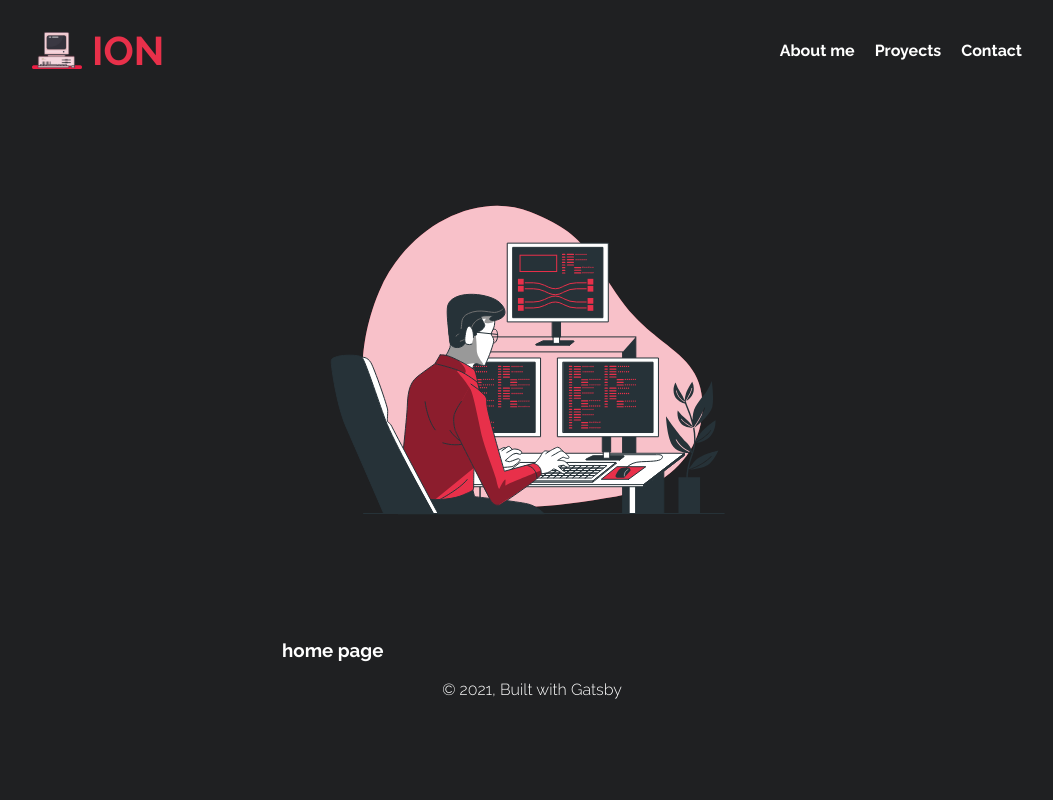
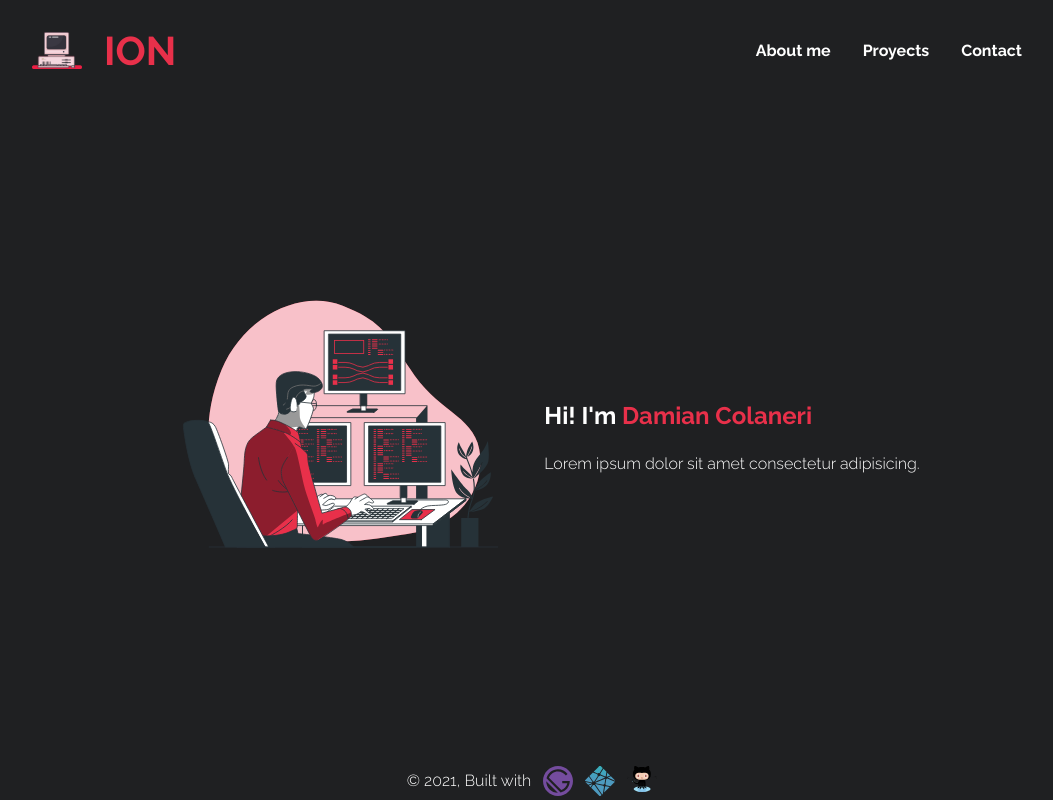
Before and after one commit to aquiroot/personal-website, a Gatsby site: page / in a window 1280 px wide. Shown: the whole page, without its empty margins (108-1161 px from the left). Built offline with nearby package versions, Linux system fonts and the light colour scheme; Gatsby itself is replaced by a stand-in of ours.

Commit message:
[ADD] footer icons

```diff
--- a/src/components/Footer.js
+++ b/src/components/Footer.js
@@ -1,11 +1,22 @@
+import { StaticImage } from "gatsby-plugin-image"
 import React from "react"
+
+import "../styles/footer.css"
 
 export const Footer = () => {
   return (
-    <div>
+    <div className="footer">
       © {new Date().getFullYear()}, Built with
-      {` `}
-      <a href="https://www.gatsbyjs.com">Gatsby</a>
+      {`   `}
+      <a href="https://www.gatsbyjs.com">
+        <StaticImage src="../images/gatsby.svg" width={30} alt="gatsby" />
+      </a>
+      <a href="https://www.gatsbyjs.com">
+        <StaticImage src="../images/netlify.svg" width={30} alt="netlify" />
+      </a>
+      <a href="https://www.gatsbyjs.com">
+        <StaticImage src="../images/github.svg" width={30} alt="github" />
+      </a>
     </div>
   )
 }
--- a/src/components/layout.js
+++ b/src/components/layout.js
@@ -18,13 +18,11 @@ const Layout = ({ children }) => {
   `)
 
   return (
-    <>
+    <div className="container">
       <Header siteTitle={data.site.siteMetadata?.title || `Title`} />
-      <div className="container">
-        <main>{children}</main>
-        <Footer />
-      </div>
-    </>
+      <main>{children}</main>
+      <Footer />
+    </div>
   )
 }
 
--- a/src/pages/about.js
+++ b/src/pages/about.js
@@ -1,9 +1,11 @@
 import React from "react"
 import Layout from "../components/layout"
+import Seo from "../components/Seo"
 
 const About = () => {
   return (
     <Layout>
+      <Seo title="About" />
       <h2>about me</h2>
     </Layout>
   )
--- a/src/pages/contact.js
+++ b/src/pages/contact.js
@@ -1,9 +1,11 @@
 import React from "react"
 import Layout from "../components/layout"
+import Seo from "../components/Seo"
 
 const Contact = () => {
   return (
     <Layout>
+      <Seo title="Contact" />
       <h3>Contact</h3>
     </Layout>
   )
--- a/src/pages/index.js
+++ b/src/pages/index.js
@@ -3,16 +3,24 @@ import * as React from "react"
 
 import Layout from "../components/layout"
 import Seo from "../components/Seo"
+import "../styles/index.css"
 
 const IndexPage = () => (
   <Layout>
     <Seo title="Home" />
-    <StaticImage
-      src="../images/Programming-bro.svg"
-      width={500}
-      alt="programing"
-    />
-    <h3>home page</h3>
+    <div className="content">
+      <StaticImage
+        src="../images/Programming-bro.svg"
+        width={400}
+        alt="programing"
+      />
+      <div>
+        <h3>
+          Hi! I'm <span>Damian Colaneri</span>
+        </h3>
+        <p>Lorem ipsum dolor sit amet consectetur adipisicing.</p>
+      </div>
+    </div>
   </Layout>
 )
 
--- a/src/pages/projects.js
+++ b/src/pages/projects.js
@@ -1,9 +1,11 @@
 import React from "react"
 import Layout from "../components/layout"
+import Seo from "../components/Seo"
 
 const Projects = () => {
   return (
     <Layout>
+      <Seo title="Projects" />
       <h3>projects</h3>
     </Layout>
   )
--- /dev/null
+++ b/src/styles/footer.css
@@ -0,0 +1,9 @@
+.footer {
+  display: flex;
+  justify-content: center;
+  align-items: center;
+}
+
+a {
+  margin-left: 12px;
+}
--- a/src/styles/header.css
+++ b/src/styles/header.css
@@ -11,6 +11,8 @@ h1 {
 }
 
 .navBar {
+  margin-top: -20px;
+  width: 1000px;
   display: flex;
   justify-content: space-between;
   align-items: center;
--- /dev/null
+++ b/src/styles/index.css
@@ -0,0 +1,17 @@
+h3 {
+  font-weight: 700;
+  font-size: 1.5rem;
+}
+
+span {
+  color: #e8304a;
+}
+
+p {
+  font-weight: 300;
+}
+.content {
+  display: flex;
+  justify-content: center;
+  align-items: center;
+}
--- a/src/styles/layout.css
+++ b/src/styles/layout.css
@@ -23,7 +23,7 @@ body {
 
 .container {
   width: 1000px;
-  min-height: 100%;
+  height: 97vh;
   margin: 20px 0 0 0;
   display: flex;
   flex-direction: column;
```
Also changed, not shown: src/images/gatsby.svg (added), src/images/github.svg (added), src/images/netlify.svg (added).
